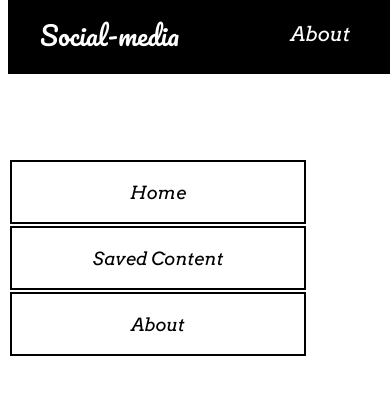
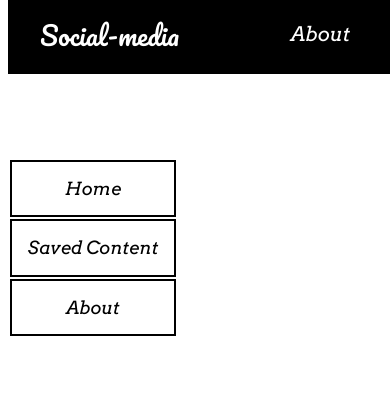
Before and after one commit to mohtasheem135/Social-Media-Post-Management, a React (Create React App) app: page /about in a window 390 px wide. Shown: the top 394 px of the page. Built offline with nearby package versions, Linux system fonts and the light colour scheme; a web font is replaced by a local one.

Commit message:
Responsive Design

```diff
--- a/src/styles/styles.css
+++ b/src/styles/styles.css
@@ -2,7 +2,7 @@
 
 
 .post-card-container {
-    border: 2px solid black;
+    /* border: 2px solid black; */
     padding: 40px 0px;
     display: block;
     align-items: center;
@@ -113,6 +113,7 @@
     border: 2px solid black;
     background-color: black;
     width: 100%;
+
     height: 70px;
     position: fixed;
     top: 0%;
@@ -155,15 +156,34 @@
 
 @media only screen and (max-width: 600px) {
     .per-post-div-1{
-        border: 2px solid red;
-        width: 600px;
-        margin-left: 350px;
+        /* border: 2px solid red; */
+        width: 390px;
+        margin-left: -50px;
     }
     .post-cards-1 {
-        border: 2px solid blue;
-        width: 550px;
+        /* border: 2px solid blue; */
+        width: 335px;
+    }
+    .post-title {
+        font-size: 17px;
+        height: 80px;
+    }
+    .post-body {
+
+        font-size: 15px;
     }
     .save-btn{
-        margin: 180px 450px;
+        margin: 155px 280px;
+    }
+    /* Side Menu */
+    .side-menu-table {
+        margin-top: 150px;
+        width: 170px;
+        height: 180px;
+        text-align: center;
+        font-size: 18px;
+        position: fixed;
+        font-family: 'Arvo', serif;
+
     }
 }
```
